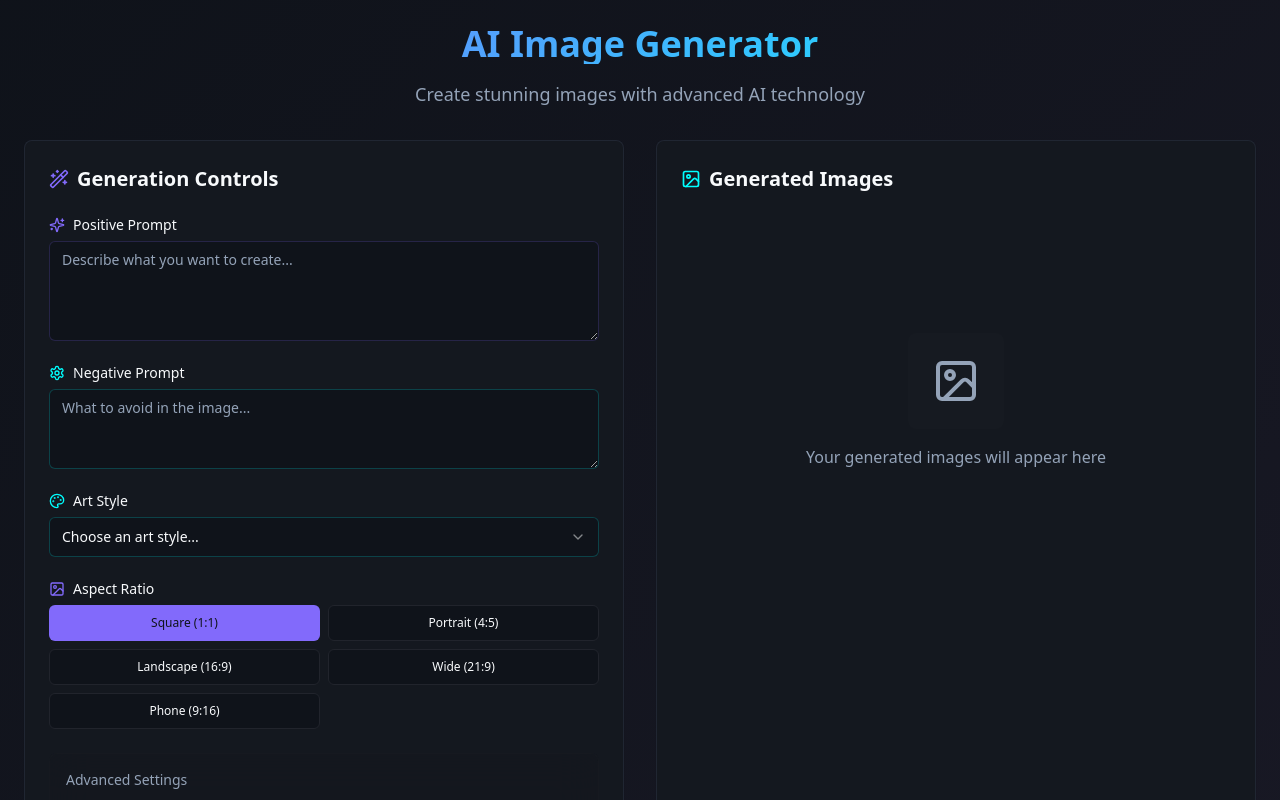
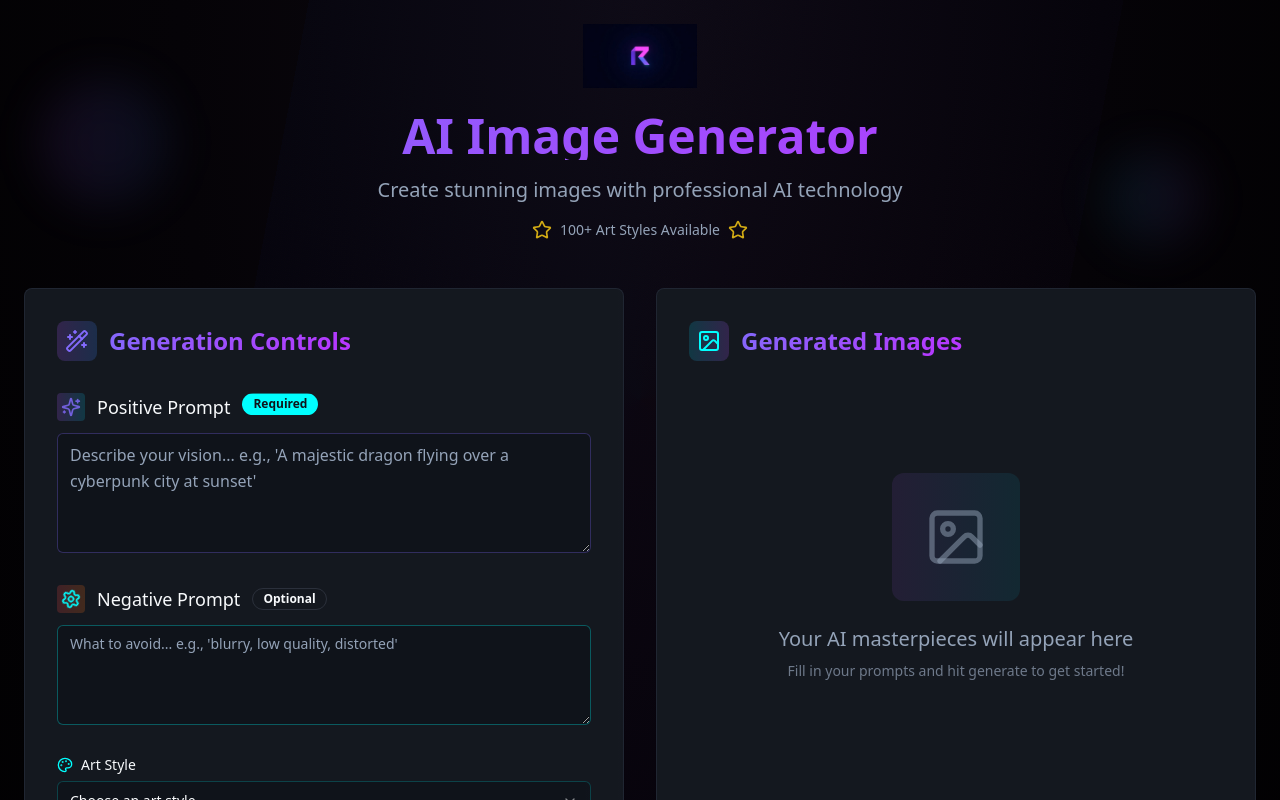
Before and after one commit to rotzmediagroup/artifice-spark, a React (Vite) app: page / in a window 1280 px wide. Shown: the top 800 px of the page. Built offline with nearby package versions, Linux system fonts and the light colour scheme.

Commit message:
Update UI with gradient
Update the UI to include a dynamic background with a black to purple gradient. The uploaded logo will be used, and contrast will be maintained for readability.

```diff
--- a/src/components/ImageGenerator.tsx
+++ b/src/components/ImageGenerator.tsx
@@ -6,8 +6,9 @@ import { Select, SelectContent, SelectItem, SelectTrigger, SelectValue } from "@
 import { Label } from "@/components/ui/label";
 import { Slider } from "@/components/ui/slider";
 import { Badge } from "@/components/ui/badge";
-import { Sparkles, Download, Settings, Wand2, Image, Palette } from "lucide-react";
+import { Sparkles, Download, Settings, Wand2, Image, Palette, Zap, Star } from "lucide-react";
 import { toast } from "sonner";
+import rotzLogo from "@/assets/rotz-logo.png";
 
 const artStyles = [
   "Photorealistic", "Digital Art", "Oil Painting", "Watercolor", "Pencil Sketch", "Charcoal Drawing",
@@ -86,53 +87,80 @@ export default function ImageGenerator() {
   };
 
   return (
-    <div className="min-h-screen p-6">
-      <div className="max-w-7xl mx-auto">
-        {/* Header */}
-        <div className="text-center mb-8">
-          <h1 className="text-4xl font-bold text-gradient mb-4">
+    <div className="min-h-screen p-6 relative">
+      {/* Animated Background Elements */}
+      <div className="fixed inset-0 pointer-events-none overflow-hidden">
+        <div className="absolute top-20 left-10 w-32 h-32 bg-gradient-to-r from-purple-500/10 to-blue-500/10 rounded-full blur-xl animate-float"></div>
+        <div className="absolute top-40 right-20 w-24 h-24 bg-gradient-to-r from-cyan-500/10 to-purple-500/10 rounded-full blur-xl animate-float" style={{animationDelay: '1s'}}></div>
+        <div className="absolute bottom-32 left-32 w-40 h-40 bg-gradient-to-r from-blue-500/10 to-purple-500/10 rounded-full blur-xl animate-float" style={{animationDelay: '2s'}}></div>
+      </div>
+
+      <div className="max-w-7xl mx-auto relative z-10">
+        {/* Enhanced Header with Logo */}
+        <div className="text-center mb-12 animate-fade-in">
+          <div className="flex items-center justify-center mb-6">
+            <img
+              src={rotzLogo}
+              alt="ROTZ.AI Logo"
+              className="h-16 w-auto float animate-bounce-in"
+            />
+          </div>
+          <h1 className="text-5xl font-bold text-gradient mb-4 animate-slide-up">
             AI Image Generator
           </h1>
-          <p className="text-muted-foreground text-lg">
-            Create stunning images with advanced AI technology
+          <p className="text-muted-foreground text-xl animate-fade-in" style={{animationDelay: '0.2s'}}>
+            Create stunning images with professional AI technology
           </p>
+          <div className="flex items-center justify-center gap-2 mt-4 animate-fade-in" style={{animationDelay: '0.4s'}}>
+            <Star className="h-5 w-5 text-yellow-400 animate-pulse" />
+            <span className="text-sm text-muted-foreground">100+ Art Styles Available</span>
+            <Star className="h-5 w-5 text-yellow-400 animate-pulse" />
+          </div>
         </div>
 
         <div className="grid lg:grid-cols-2 gap-8">
-          {/* Controls Panel */}
-          <Card className="glass p-6 space-y-6">
-            <div className="flex items-center gap-2 mb-4">
-              <Wand2 className="h-5 w-5 text-primary" />
-              <h2 className="text-xl font-semibold">Generation Controls</h2>
+          {/* Enhanced Controls Panel */}
+          <Card className="glass p-8 space-y-8 glow hover:scale-[1.02] transition-all duration-500 animate-scale-in">
+            <div className="flex items-center gap-3 mb-6">
+              <div className="p-2 rounded-lg bg-gradient-to-r from-purple-500/20 to-blue-500/20 animate-pulse-glow">
+                <Wand2 className="h-6 w-6 text-primary" />
+              </div>
+              <h2 className="text-2xl font-bold text-gradient">Generation Controls</h2>
             </div>
 
-            {/* Positive Prompt */}
-            <div className="space-y-2">
-              <Label htmlFor="positive-prompt" className="flex items-center gap-2">
-                <Sparkles className="h-4 w-4 text-primary" />
+            {/* Enhanced Positive Prompt */}
+            <div className="space-y-3 animate-slide-up" style={{animationDelay: '0.1s'}}>
+              <Label htmlFor="positive-prompt" className="flex items-center gap-3 text-lg font-medium">
+                <div className="p-1 rounded bg-gradient-to-r from-purple-500/20 to-cyan-500/20">
+                  <Sparkles className="h-5 w-5 text-primary animate-pulse" />
+                </div>
                 Positive Prompt
+                <Badge variant="secondary" className="text-xs animate-bounce">Required</Badge>
               </Label>
               <Textarea
                 id="positive-prompt"
-                placeholder="Describe what you want to create..."
+                placeholder="Describe your vision... e.g., 'A majestic dragon flying over a cyberpunk city at sunset'"
                 value={positivePrompt}
                 onChange={(e) => setPositivePrompt(e.target.value)}
-                className="min-h-[100px] glass border-primary/20 focus:border-primary/50"
+                className="min-h-[120px] glass border-primary/30 focus:border-primary/60 hover:border-primary/40 transition-all duration-300 text-base leading-relaxed"
               />
             </div>
 
-            {/* Negative Prompt */}
-            <div className="space-y-2">
-              <Label htmlFor="negative-prompt" className="flex items-center gap-2">
-                <Settings className="h-4 w-4 text-secondary" />
+            {/* Enhanced Negative Prompt */}
+            <div className="space-y-3 animate-slide-up" style={{animationDelay: '0.2s'}}>
+              <Label htmlFor="negative-prompt" className="flex items-center gap-3 text-lg font-medium">
+                <div className="p-1 rounded bg-gradient-to-r from-red-500/20 to-orange-500/20">
+                  <Settings className="h-5 w-5 text-secondary animate-spin" style={{animationDuration: '3s'}} />
+                </div>
                 Negative Prompt
+                <Badge variant="outline" className="text-xs">Optional</Badge>
               </Label>
               <Textarea
                 id="negative-prompt"
-                placeholder="What to avoid in the image..."
+                placeholder="What to avoid... e.g., 'blurry, low quality, distorted'"
                 value={negativePrompt}
                 onChange={(e) => setNegativePrompt(e.target.value)}
-                className="min-h-[80px] glass border-secondary/20 focus:border-secondary/50"
+                className="min-h-[100px] glass border-secondary/30 focus:border-secondary/60 hover:border-secondary/40 transition-all duration-300"
               />
             </div>
 
@@ -206,64 +234,74 @@ export default function ImageGenerator() {
               </div>
             </div>
 
-            {/* Generate Button */}
+            {/* Enhanced Generate Button */}
             <Button
               onClick={handleGenerate}
               disabled={isGenerating || !positivePrompt.trim()}
-              className="w-full h-12 text-lg font-medium glow animate-glow-pulse"
+              className="w-full h-14 text-xl font-bold bg-gradient-to-r from-purple-600 to-blue-600 hover:from-purple-700 hover:to-blue-700 glow pulse-glow transform transition-all duration-300 hover:scale-105 disabled:opacity-50 disabled:cursor-not-allowed animate-bounce-in"
               size="lg"
             >
               {isGenerating ? (
-                <div className="flex items-center gap-2">
-                  <div className="animate-spin rounded-full h-5 w-5 border-b-2 border-primary-foreground" />
-                  Generating...
+                <div className="flex items-center gap-3">
+                  <div className="animate-spin rounded-full h-6 w-6 border-b-2 border-white" />
+                  <span>Generating Magic...</span>
+                  <Zap className="h-5 w-5 animate-pulse" />
                 </div>
               ) : (
-                <div className="flex items-center gap-2">
-                  <Sparkles className="h-5 w-5" />
-                  Generate Images
+                <div className="flex items-center gap-3">
+                  <Sparkles className="h-6 w-6 animate-pulse" />
+                  <span>Generate Images</span>
+                  <Zap className="h-5 w-5" />
                 </div>
               )}
             </Button>
           </Card>
 
-          {/* Results Panel */}
-          <Card className="glass p-6">
-            <div className="flex items-center justify-between mb-4">
-              <h2 className="text-xl font-semibold flex items-center gap-2">
-                <Image className="h-5 w-5 text-secondary" />
-                Generated Images
+          {/* Enhanced Results Panel */}
+          <Card className="glass p-8 glow hover:scale-[1.02] transition-all duration-500 animate-scale-in" style={{animationDelay: '0.2s'}}>
+            <div className="flex items-center justify-between mb-6">
+              <h2 className="text-2xl font-bold flex items-center gap-3">
+                <div className="p-2 rounded-lg bg-gradient-to-r from-cyan-500/20 to-purple-500/20 animate-pulse-glow">
+                  <Image className="h-6 w-6 text-secondary" />
+                </div>
+                <span className="text-gradient">Generated Images</span>
               </h2>
               {generatedImages.length > 0 && (
-                <Badge variant="secondary" className="cyber-glow">
-                  {generatedImages.length} Images
+                <Badge variant="secondary" className="cyber-glow animate-bounce text-lg px-4 py-2">
+                  {generatedImages.length} Images ✨
                 </Badge>
               )}
             </div>
 
             {generatedImages.length === 0 ? (
-              <div className="h-96 flex items-center justify-center text-center text-muted-foreground">
-                <div className="space-y-4">
-                  <div className="w-24 h-24 mx-auto bg-muted/20 rounded-lg flex items-center justify-center">
-                    <Image className="h-12 w-12" />
+              <div className="h-96 flex items-center justify-center text-center text-muted-foreground animate-fade-in">
+                <div className="space-y-6">
+                  <div className="w-32 h-32 mx-auto bg-gradient-to-r from-purple-500/10 to-cyan-500/10 rounded-xl flex items-center justify-center animate-pulse-glow">
+                    <Image className="h-16 w-16 text-muted-foreground/50" />
                   </div>
-                  <p>Your generated images will appear here</p>
+                  <div className="space-y-2">
+                    <p className="text-xl font-medium">Your AI masterpieces will appear here</p>
+                    <p className="text-sm text-muted-foreground/70">Fill in your prompts and hit generate to get started!</p>
+                  </div>
                 </div>
               </div>
             ) : (
-              <div className="grid grid-cols-2 gap-4">
+              <div className="grid grid-cols-2 gap-6">
                 {generatedImages.map((image, index) => (
-                  <div key={index} className="relative group">
+                  <div key={index} className="relative group animate-scale-in" style={{animationDelay: `${index * 0.1}s`}}>
                     <img
                       src={image}
                       alt={`Generated image ${index + 1}`}
-                      className="w-full h-48 object-cover rounded-lg border border-muted/20 group-hover:scale-105 transition-transform duration-300"
+                      className="w-full h-56 object-cover rounded-xl border border-muted/30 group-hover:scale-110 transition-all duration-500 shadow-lg hover:shadow-2xl"
                     />
-                    <div className="absolute inset-0 bg-black/50 opacity-0 group-hover:opacity-100 transition-opacity duration-300 rounded-lg flex items-center justify-center">
-                      <Button size="sm" variant="secondary" className="cyber-glow">
+                    <div className="absolute inset-0 bg-gradient-to-t from-black/60 via-transparent to-transparent opacity-0 group-hover:opacity-100 transition-all duration-300 rounded-xl flex items-end justify-center pb-4">
+                      <Button size="sm" variant="secondary" className="cyber-glow hover:scale-110 transition-transform duration-200 bg-white/90 text-black font-medium">
                         <Download className="h-4 w-4 mr-2" />
-                        Download
+                        Download HD
                       </Button>
+                    </div>
+                    <div className="absolute top-2 right-2 bg-black/50 rounded-full p-2 opacity-0 group-hover:opacity-100 transition-all duration-300">
+                      <Star className="h-4 w-4 text-yellow-400" />
                     </div>
                   </div>
                 ))}
--- a/src/index.css
+++ b/src/index.css
@@ -44,19 +44,23 @@ All colors MUST be HSL.
     --glass-bg: 220 20% 10% / 0.8;
     --glass-border: 220 20% 30% / 0.3;
 
-    /* Gradients */
-    --gradient-primary: linear-gradient(135deg, hsl(250 95% 70%), hsl(180 100% 50%));
-    --gradient-bg: linear-gradient(135deg, hsl(220 27% 8%), hsl(240 20% 12%));
-    --gradient-card: linear-gradient(145deg, hsl(220 20% 10% / 0.9), hsl(240 15% 8% / 0.9));
+    /* Gradients - Dynamic Black to Purple */
+    --gradient-primary: linear-gradient(135deg, hsl(250 95% 70%), hsl(280 100% 60%));
+    --gradient-bg: radial-gradient(ellipse at top, hsl(280 30% 5%), hsl(270 40% 2%) 50%, hsl(0 0% 0%));
+    --gradient-card: linear-gradient(145deg, hsl(280 20% 8% / 0.95), hsl(270 15% 4% / 0.9));
+    --gradient-dynamic: linear-gradient(45deg, hsl(280 100% 20%), hsl(250 100% 30%), hsl(220 100% 40%));
+    --gradient-animated: conic-gradient(from 0deg, hsl(280 100% 20%), hsl(250 100% 30%), hsl(220 100% 40%), hsl(280 100% 20%));
 
-    /* Shadows & Effects */
-    --shadow-glow: 0 0 40px hsl(250 95% 70% / 0.3);
-    --shadow-cyber: 0 8px 32px hsl(180 100% 50% / 0.2);
-    --shadow-deep: 0 20px 40px -10px hsl(220 27% 4% / 0.8);
+    /* Shadows & Effects - Enhanced */
+    --shadow-glow: 0 0 40px hsl(250 95% 70% / 0.4);
+    --shadow-cyber: 0 8px 32px hsl(280 100% 50% / 0.3);
+    --shadow-deep: 0 20px 40px -10px hsl(280 30% 4% / 0.9);
+    --shadow-intense: 0 0 60px hsl(250 95% 70% / 0.5), 0 0 100px hsl(280 100% 60% / 0.3);
 
-    /* Animations */
+    /* Animations - More Dynamic */
     --transition-smooth: all 0.3s cubic-bezier(0.4, 0, 0.2, 1);
     --transition-bounce: all 0.4s cubic-bezier(0.68, -0.55, 0.265, 1.55);
+    --transition-elastic: all 0.6s cubic-bezier(0.68, -0.55, 0.265, 1.55);
 
     --radius: 0.5rem;
 
@@ -126,18 +130,64 @@ All colors MUST be HSL.
     @apply bg-background text-foreground;
     background: var(--gradient-bg);
     min-height: 100vh;
+    position: relative;
+    overflow-x: hidden;
   }
 
-  /* Custom classes for glassmorphism effects */
+  body::before {
+    content: '';
+    position: fixed;
+    top: 0;
+    left: 0;
+    right: 0;
+    bottom: 0;
+    background: var(--gradient-animated);
+    opacity: 0.03;
+    animation: rotate 20s linear infinite;
+    pointer-events: none;
+    z-index: -1;
+  }
+
+  @keyframes rotate {
+    from { transform: rotate(0deg); }
+    to { transform: rotate(360deg); }
+  }
+
+  /* Enhanced Glassmorphism */
   .glass {
     background: hsl(var(--glass-bg));
     border: 1px solid hsl(var(--glass-border));
-    backdrop-filter: blur(20px);
-    -webkit-backdrop-filter: blur(20px);
+    backdrop-filter: blur(25px);
+    -webkit-backdrop-filter: blur(25px);
+    position: relative;
+    overflow: hidden;
   }
 
+  .glass::before {
+    content: '';
+    position: absolute;
+    top: 0;
+    left: -100%;
+    width: 100%;
+    height: 100%;
+    background: linear-gradient(90deg, transparent, hsl(250 95% 70% / 0.1), transparent);
+    animation: shimmer 3s infinite;
+  }
+
+  @keyframes shimmer {
+    0% { left: -100%; }
+    100% { left: 100%; }
+  }
+
+  /* Dynamic Effects */
   .glow {
     box-shadow: var(--shadow-glow);
+    transition: var(--transition-smooth);
+  }
+
+  .glow:hover {
+    box-shadow: var(--shadow-intense);
+    transform: translateY(-2px);
   }
 
   .cyber-glow {
@@ -149,5 +199,38 @@ All colors MUST be HSL.
     -webkit-background-clip: text;
     -webkit-text-fill-color: transparent;
     background-clip: text;
+    animation: gradient-shift 3s ease-in-out infinite;
+  }
+
+  @keyframes gradient-shift {
+    0%, 100% { background-position: 0% 50%; }
+    50% { background-position: 100% 50%; }
+  }
+
+  /* Floating Animation */
+  .float {
+    animation: float 6s ease-in-out infinite;
+  }
+
+  @keyframes float {
+    0%, 100% { transform: translateY(0px) rotate(0deg); }
+    33% { transform: translateY(-10px) rotate(1deg); }
+    66% { transform: translateY(-5px) rotate(-1deg); }
+  }
+
+  /* Pulse Glow Animation */
+  .pulse-glow {
+    animation: pulse-glow 2s ease-in-out infinite;
+  }
+
+  @keyframes pulse-glow {
+    0%, 100% {
+      box-shadow: 0 0 20px hsl(250 95% 70% / 0.3);
+      transform: scale(1);
+    }
+    50% {
+      box-shadow: 0 0 40px hsl(250 95% 70% / 0.6), 0 0 60px hsl(280 100% 60% / 0.3);
+      transform: scale(1.02);
+    }
   }
 }
```
Also changed, not shown: tailwind.config.ts (+28 -14 lines).
